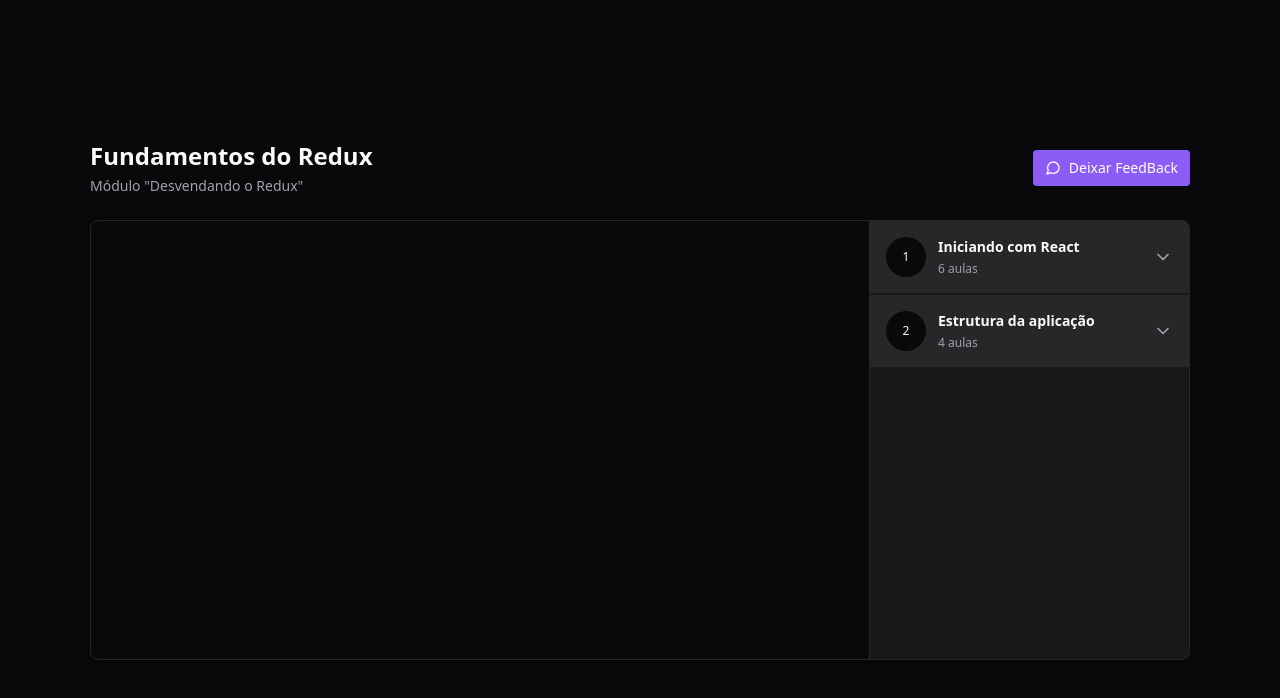
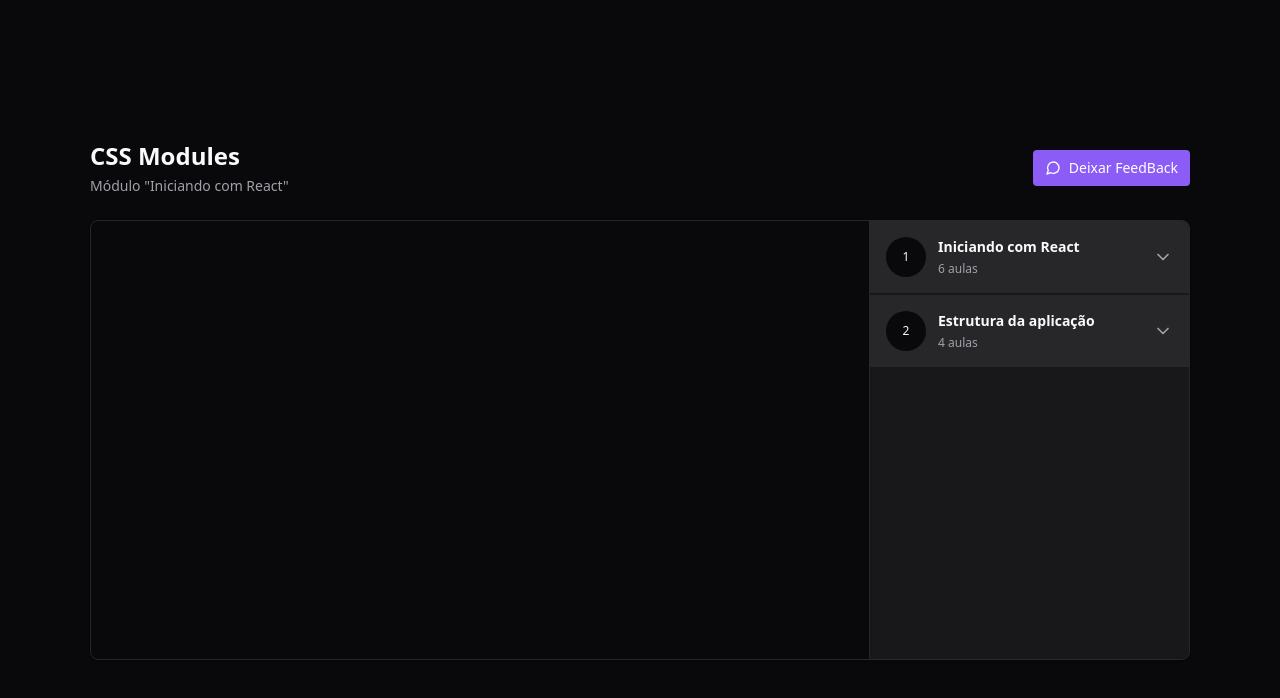
Before and after one commit to giovaniocan/react-redux, a React (Vite) app: page / in a window 1280 px wide. Shown: the top 698 px of the page. Built offline with nearby package versions, Linux system fonts and the light colour scheme.

Commit message:
showed what is the active lesson in sidebar

```diff
--- a/src/components/Header.tsx
+++ b/src/components/Header.tsx
@@ -1,8 +1,18 @@
+import { useAppSelector } from "../store"
+
 export function Header(){
+    const {currentLesson, currentModule} = useAppSelector((state) => {
+        const {currentLessonIndex, currentModuleIndex} =  state.player
+
+        const currentModule = state.player.course.modules[currentModuleIndex]
+        const currentLesson = currentModule.lessons[currentLessonIndex]
+
+    return {currentLesson, currentModule}
+    })
     return(
         <div className="flex flex-col gap-1">
-            <h1 className="text-2xl font-bold">Fundamentos do Redux</h1>
-            <span className="text-sm text-zinc-400">Módulo "Desvendando o Redux"</span>
+            <h1 className="text-2xl font-bold">{currentLesson.title}</h1>
+            <span className="text-sm text-zinc-400">Módulo "{currentModule.title}"</span>
         </div>
     )
 }
--- a/src/components/Lesson.tsx
+++ b/src/components/Lesson.tsx
@@ -1,17 +1,28 @@
-import { Video } from "lucide-react";
+import { PlayCircle, Video } from "lucide-react";
 
 interface LessonProps{
     title:string
     duration:string
+    isCurrent?:boolean
     onPlay: () => void
 }
 
-export function Lesson({duration, title, onPlay}:LessonProps){
+export function Lesson({duration, title, onPlay, isCurrent}:LessonProps){
+
     return(
-        <button onClick={onPlay} className='flex items-center gap-3 text-sm text-zinc-400'>
-             <Video className='w-4 h-4 text-zinc-500' />
-             <span>{title}</span>
-             <span className='ml-auto font-mono text-xs text-zinc-500'>{duration}</span>
+        <button
+            onClick={onPlay}
+            disabled={isCurrent}
+            data-active={isCurrent}
+            className='flex items-center gap-3 text-sm text-zinc-400 data-[active=true]:text-emerald-400 enable:hover:text-zinc-100'
+        >
+         {isCurrent ? (
+            <PlayCircle className="w-4 h-4 text-emerald-400" />
+         ) : (
+            <Video className='w-4 h-4 text-zinc-500' />
+         )}
+         <span>{title}</span>
+         <span className='ml-auto font-mono text-xs text-zinc-500'>{duration}</span>
         </button>
     )
 }
--- a/src/components/Module.tsx
+++ b/src/components/Module.tsx
@@ -13,11 +13,19 @@
 }
 
 export function Module({amountOfLessons, title, moduleIndex}:ModuleProps){
+    const dispatch = useDispatch()
+
     const lessons = useAppSelector((state) => {
         return state.player.course.modules[moduleIndex].lessons
     })
 
-    const dispatch = useDispatch()
+    const {currentLessonIndex, currentModuleIndex} = useAppSelector(state => {
+        const {currentModuleIndex, currentLessonIndex} = state.player
+
+        return {currentLessonIndex, currentModuleIndex}
+    })
+
+
     return(
         <Collapsible.Root className="group">
               <Collapsible.Trigger className='flex w-full items-center gap-3 bg-zinc-800 p-4'>
@@ -32,12 +40,15 @@
                <Collapsible.CollapsibleContent >
                      <nav className='relative flex flex-col gap-4 p-6 '>
                        {lessons.map((lesson, lessonIndex) => {
+                        const isCurrent = currentModuleIndex === moduleIndex &&
+                                          currentLessonIndex === lessonIndex
                         return(
                             <Lesson
                                 title={lesson.title}
                                 duration={lesson.duration}
                                 key={lesson.id}
                                 onPlay={() => dispatch(play([moduleIndex, lessonIndex]))}
+                                isCurrent={isCurrent}
                              />
 
                         )
```
